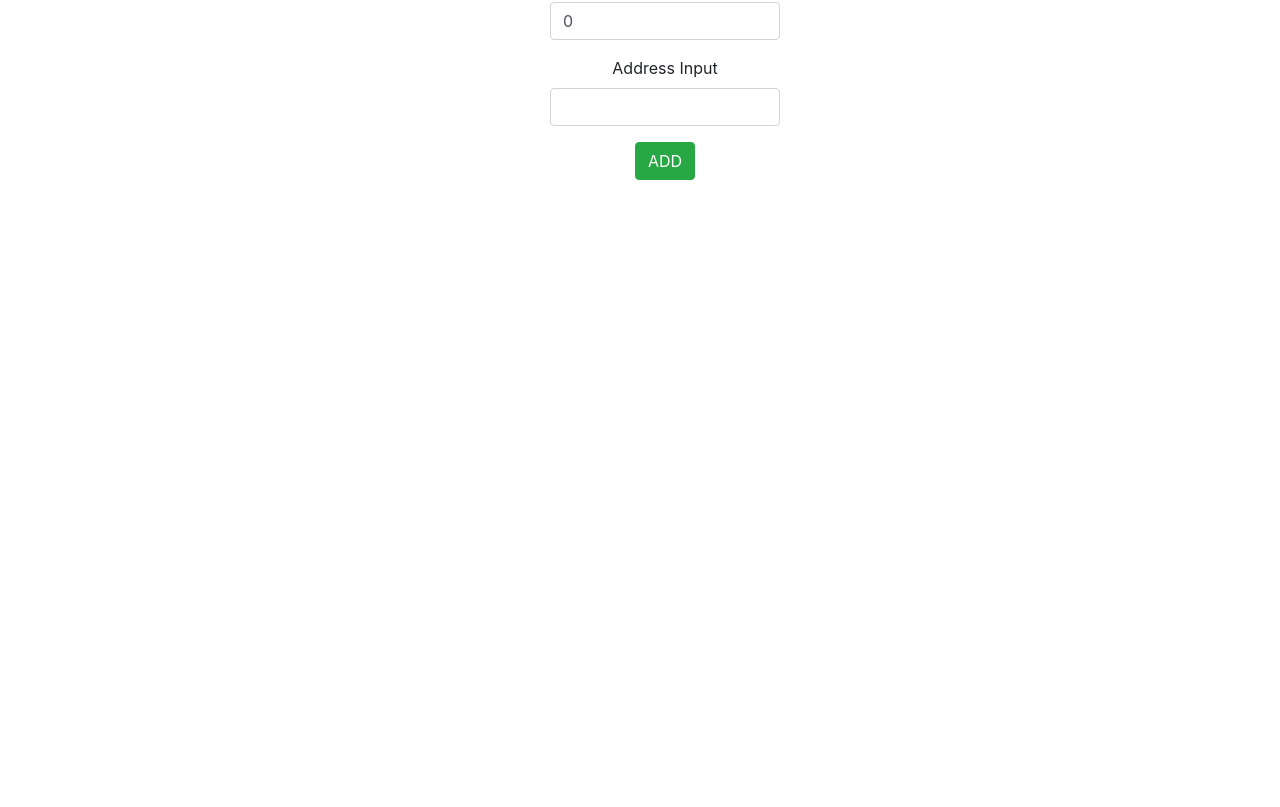
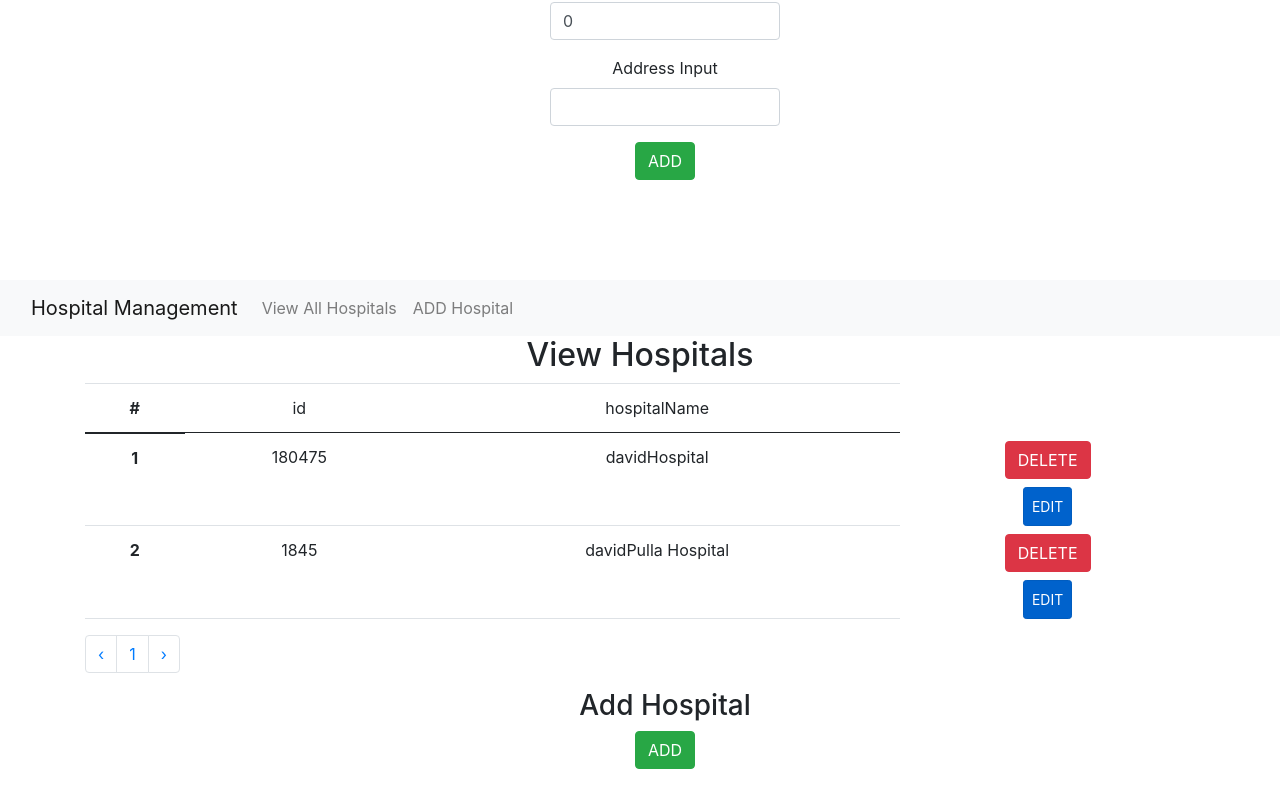
Before and after one commit to Pirathees-180475H/ReactRedux, a React (Create React App) app: page / in a window 1280 px wide. Shown: the part 1813-2620 px from the top of the page. Before the commit the page ends 2093 px from the top, so only its background shows below. Built offline with nearby package versions, Linux system fonts and the light colour scheme.

Commit message:
Redux Read And Create

```diff
--- a/package.json
+++ b/package.json
@@ -6,15 +6,18 @@
     "@fortawesome/fontawesome-svg-core": "^1.2.4",
     "@fortawesome/free-solid-svg-icons": "^5.3.1",
     "@fortawesome/react-fontawesome": "^0.1.2",
+    "@reduxjs/toolkit": "^1.8.0",
     "@testing-library/jest-dom": "^5.16.2",
     "@testing-library/react": "^12.1.3",
     "@testing-library/user-event": "^13.5.0",
     "bootstrap": "^4.6.0",
     "react": "^17.0.2",
     "react-dom": "^17.0.2",
+    "react-redux": "^7.2.6",
     "react-router-dom": "^6.2.2",
     "react-scripts": "5.0.0",
     "reactstrap": "^9.0.1",
+    "redux": "^4.1.2",
     "web-vitals": "^2.1.4"
   },
   "scripts": {
--- /dev/null
+++ b/src/FakeData/HospitalData.js
@@ -0,0 +1,9 @@
+export const HospitalData=[
+    {
+        "id":180475,
+        "hospitalName":"davidHospital"
+    },{
+        "id":1845,
+        "hospitalName":"davidPulla Hospital"
+    }
+]
--- /dev/null
+++ b/src/Features/HospitalsReducers.js
@@ -0,0 +1,16 @@
+import { createSlice } from "@reduxjs/toolkit";
+import { HospitalData } from "../FakeData/HospitalData";
+
+export const hospitalsSlice= createSlice({
+    name:"hospitals", //state Name
+    initialState:{value:HospitalData},   //Initail State
+    reducers:{                           //Set of Functions Like Add,Remove,Etc
+        addHospital:(state,action)=>{
+            state.value.push(action.payload)//Add Hospital Reducer, in Here state means current state,Action that change in state
+        }
+    }
+})
+
+export const {addHospital} =hospitalsSlice.actions;       //Import All Actions to All Components
+
+export default hospitalsSlice.reducer; // Import All Reducers To index.js
--- /dev/null
+++ b/src/Pages/AdminHospitalManagement/AddHospital.js
@@ -0,0 +1,22 @@
+import React from 'react'
+import ReusableAddForm from '../../components/ReusableAddForm';
+import {addHospital} from '../../Features/HospitalsReducers';
+import{useDispatch, UseDispatch}from "react-redux";
+
+function AddHospital() {
+  const dispatch=useDispatch();
+
+  const fields=["Hospital ID","Hospital Name"]
+
+  const addHospitalData =(newHospitaldata)=>{
+        dispatch(addHospital(newHospitaldata));
+  }
+
+  return (
+
+   <ReusableAddForm addData={addHospitalData} fields={fields} />
+
+  )
+}
+
+export default AddHospital
--- /dev/null
+++ b/src/Pages/AdminHospitalManagement/AdminHospitalManagement.js
@@ -0,0 +1,24 @@
+import React from 'react';
+import SubHeader from '../../components/SubHeader';
+import ViewHospitals from './ViewHospitals';
+
+//Import Reducer Tool Kit Componetns
+import {useSelector} from "react-redux";
+import AddHospital from './AddHospital';
+
+function AdminHospitalManagement() {
+  const allHospitals=useSelector((state)=>state.hospitals.value) //state indicates System's state=> state.name given in index.js Main component
+
+  return (
+      <React.Fragment>
+          {console.log(allHospitals)}
+            <SubHeader subHeaderTopics={["View All Hospitals","ADD Hospital"]}  subSystemName={"Hospital Management"}></SubHeader>
+
+            <ViewHospitals key={allHospitals} allHospitals={allHospitals}></ViewHospitals>
+
+            <AddHospital></AddHospital>
+    </React.Fragment>
+    )
+}
+
+export default AdminHospitalManagement
--- /dev/null
+++ b/src/Pages/AdminHospitalManagement/ViewHospitals.js
@@ -0,0 +1,13 @@
+import React from 'react';
+import BasicTable from '../../components/BasicTable';
+
+export default function ViewHospitals({allHospitals}) {
+
+    const tableColums=["id","hospitalName"]
+  return (
+    <React.Fragment>
+    <h2>View Hospitals</h2>
+    <BasicTable key={tableColums} Data={allHospitals} clms={tableColums} pageS={2}></BasicTable>
+    </React.Fragment>
+  )
+}
--- a/src/Pages/AdminMainPage.js
+++ b/src/Pages/AdminMainPage.js
@@ -2,6 +2,7 @@ import React ,{useState}from 'react'
 import Header from '../components/Header';
 import AdminDonorManagement from './AdminDonorManagement/AdminDonorManagement';
 // More Components Like Admin Staff Management and more
+import AdminHospitalManagement from './AdminHospitalManagement/AdminHospitalManagement';
 
 function AdminMainPage() {
   const[adminHeaderTopics,setHeaderTopics]=useState(["Donor Management","Staff Management"])
@@ -10,6 +11,8 @@ function AdminMainPage() {
     <React.Fragment>
       <Header userName={"PTS"} userType={"ADMIN"} headerTopics={adminHeaderTopics}></Header>
       <AdminDonorManagement/>
+
+      <AdminHospitalManagement/>
     </React.Fragment>
   )
 }
--- /dev/null
+++ b/src/components/ReusableAddForm.js
@@ -0,0 +1,56 @@
+import React,{useState} from 'react';
+import{Form,FormGroup,Label,Input,FormFeedback,FormText, Button} from 'reactstrap';
+import '../styles/globalStyle.css';
+
+function ReusableAddForm({addData,fields}) {
+    const [hospitalName,setHospitalName]=useState("");
+    const [hospitalID,setHospitalID]=useState("");
+
+    const submitHandler=(eve)=>{
+        eve.preventDefault();
+        addData({"id":5,"hospitalName":"davidPullaMOH"})
+    }
+ /*
+   <Form>
+
+        <FormGroup>
+            <Label for="Name">
+                Name Input
+            </Label>
+            {nameValid ?<Input valid value={name} onChange={(e)=>changeHandler("name",e)} />:<Input invalid value={name} onChange={(e)=>changeHandler("name",e)} />}
+            <FormFeedback valid> name is available</FormFeedback>
++            <FormFeedback Invalid> Name already Taken OR in valid Length</FormFeedback>
+        </FormGroup>
+
+        <FormGroup>
+            <Label for="Name">
+                Age
+            </Label>
+            <Input  value={age} onChange={(e)=>changeHandler("age",e)} />
+
+        </FormGroup>
+
+        <FormGroup>
+            <Label for="Name">
+                Address Input
+            </Label>
+          <Input  value={address} onChange={(e)=>changeHandler("address",e)} />
+
+        </FormGroup>
+
+
+        <Button color='success' onClick={submitHandler}>ADD</Button>
+        </Form>
+ */
+
+  return (
+   <React.Fragment>
+        <div className='ReusableAddForm'>
+            <h3>Add Hospital</h3>
+            <Button color='success' onClick={submitHandler}>ADD</Button>
+        </div>
+    </React.Fragment>
+  )
+}
+
+export default ReusableAddForm
--- a/src/index.js
+++ b/src/index.js
@@ -4,16 +4,27 @@ import './index.css';
 import App from './App';
 import reportWebVitals from './reportWebVitals';
 
-//Redux Code
+//Redux Imports
+import {configureStore} from '@reduxjs/toolkit';
+import {Provider} from "react-redux";
+
+//Reducers
+import hospitalReducers from "./Features/HospitalsReducers";
+
+const store=configureStore({   // System All State Handler
+  reducer:{
+    hospitals:hospitalReducers
+  }
+})
 
 ReactDOM.render(
   <React.StrictMode>
-    <App />
+    <Provider store={store}>
+      <App />
+    </Provider>
   </React.StrictMode>,
   document.getElementById('root')
 );
 
-// If you want to start measuring performance in your app, pass a function
-// to log results (for example: reportWebVitals(console.log))
-// or send to an analytics endpoint. Learn more: https://bit.ly/CRA-vitals
+
 reportWebVitals();
--- a/src/styles/globalStyle.css
+++ b/src/styles/globalStyle.css
@@ -3,3 +3,9 @@
     margin-right: 500px;
     margin-bottom: 100px;
 }
+
+.ReusableAddForm{
+    margin-left: 550px;
+    margin-right: 500px;
+    margin-bottom: 100px;
+}
```
Also changed, not shown: 1 other file (tests, documents, lock files or other folders).
